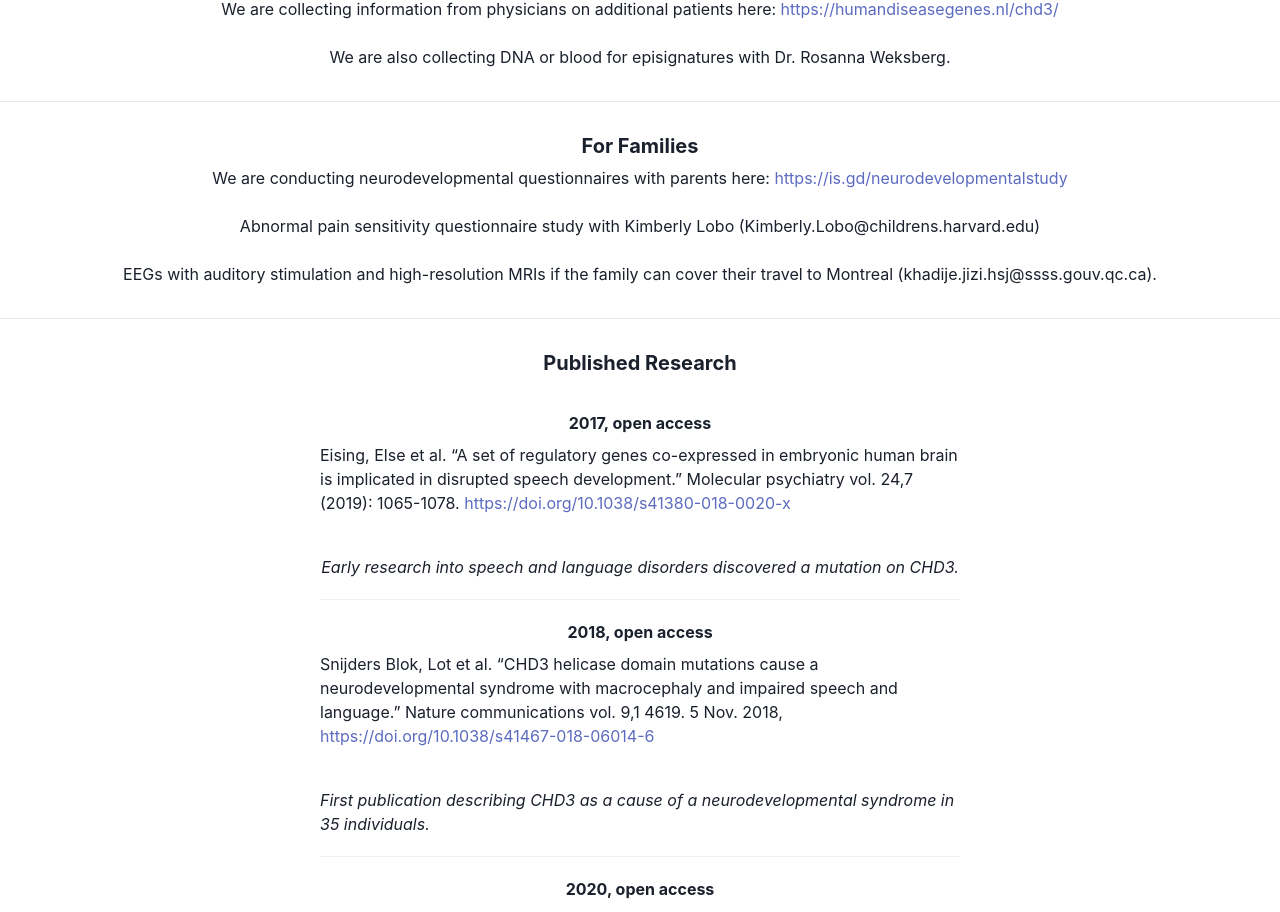
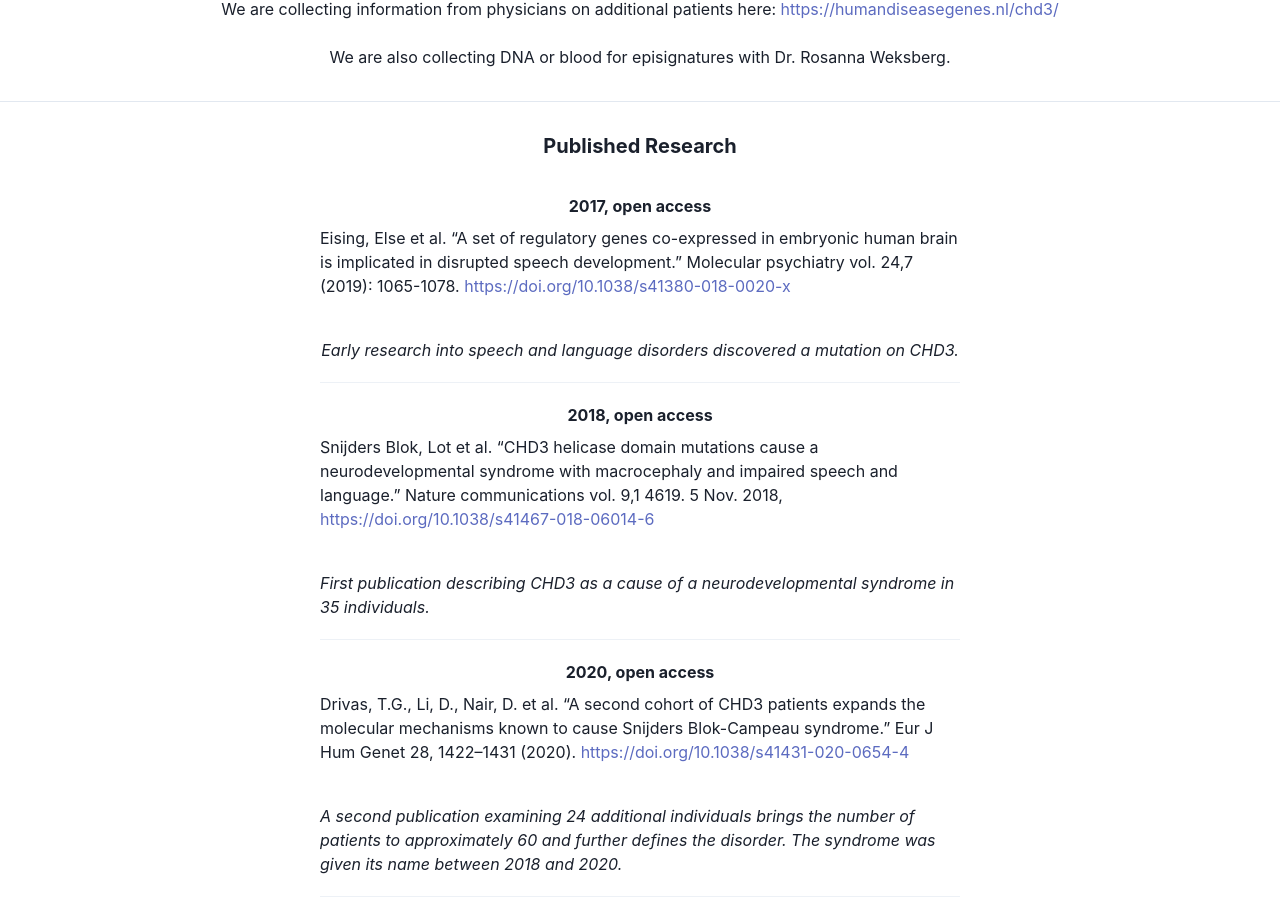
Before and after one commit to grothem/chd3-foundation-website, a Next.js app: page /research in a window 1280 px wide. Shown: the part 2196-3108 px from the top of the page. Built offline with nearby package versions, Linux system fonts and the light colour scheme.

Commit message:
remove study

```diff
--- a/src/pages/research.tsx
+++ b/src/pages/research.tsx
@@ -81,39 +81,6 @@ export default function Research() {
             <Text>
               We are also collecting DNA or blood for episignatures with Dr.
               Rosanna Weksberg.
-            </Text>
-          </Text>
-        </VStack>
-        <VStack my={4} mx={{ base: 4, md: 10 }}>
-          <Heading fontSize="xl">For Families</Heading>
-          <Text align="center">
-            <Text>
-              We are conducting neurodevelopmental questionnaires with parents
-              here:{" "}
-              <Link
-                color="primary"
-                isExternal
-                href="https://is.gd/neurodevelopmentalstudy"
-              >
-                https://is.gd/neurodevelopmentalstudy
-              </Link>
-            </Text>
-            <br />
-            <Text>
-              Abnormal pain sensitivity questionnaire study with Kimberly Lobo (
-              <a href="mailto:Kimberly.Lobo@childrens.harvard.edu">
-                Kimberly.Lobo@childrens.harvard.edu
-              </a>
-              )
-            </Text>
-            <br />
-            <Text>
-              EEGs with auditory stimulation and high-resolution MRIs if the
-              family can cover their travel to Montreal (
-              <a href="mailto:khadije.jizi.hsj@ssss.gouv.qc.ca">
-                khadije.jizi.hsj@ssss.gouv.qc.ca
-              </a>
-              ).
             </Text>
           </Text>
         </VStack>
```
